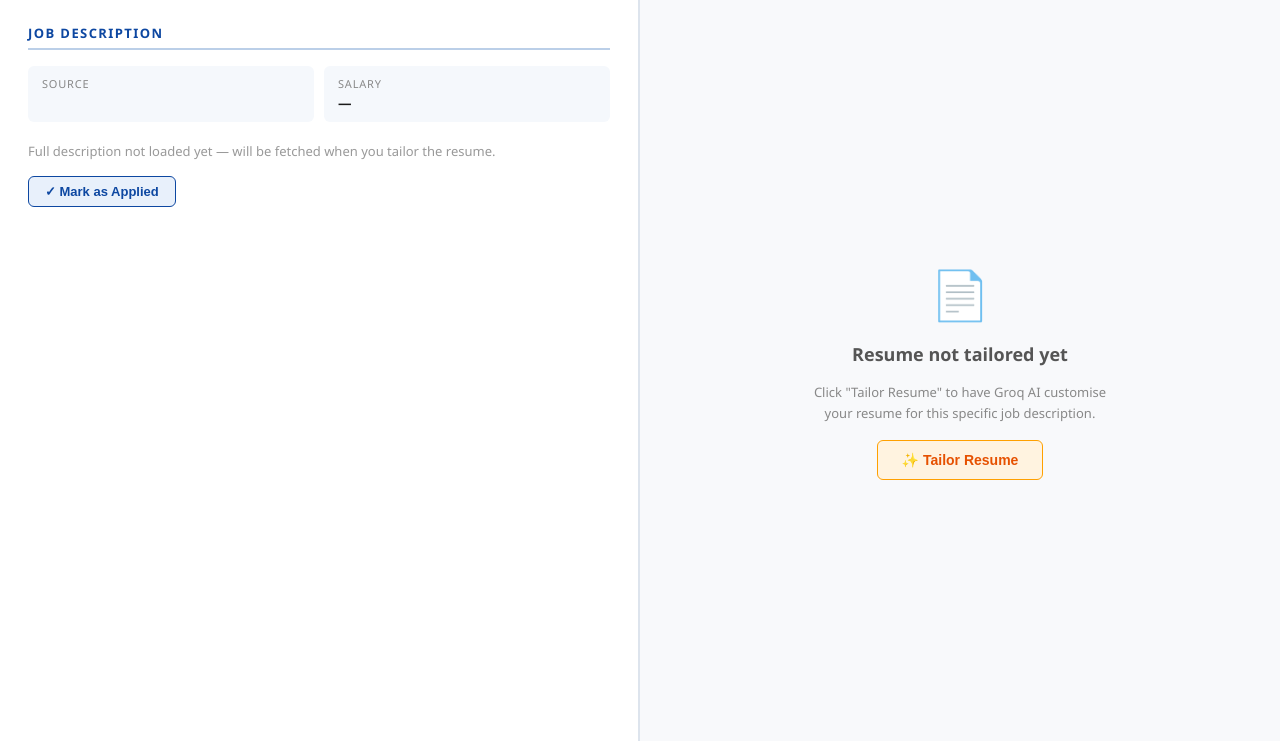
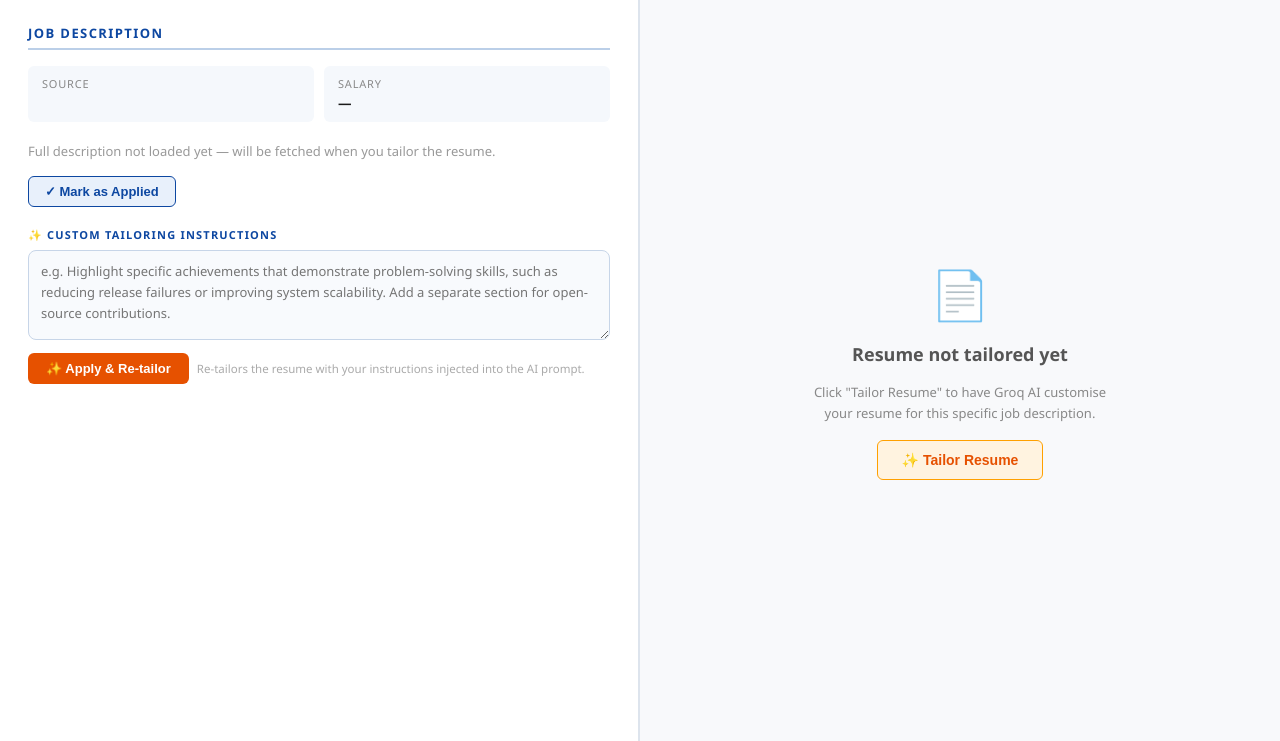
Before and after one commit to Kaushal727281/job-hunter, a Flask app: template templates/job_detail.html in a window 1280 px wide. Shown: the part 59-800 px from the top of the page. Run offline with Flask 3, Linux system fonts and the light colour scheme; the template is opened without the code that fills it, so the values that code supplies are empty; some libraries are stand-ins or nearby versions.

Commit message:
Add custom tailoring instructions box and fix applied jobs showing in All tab
- Add textarea + "Apply & Re-tailor" button in job detail view so users can
  inject custom instructions (e.g. highlight specific achievements) directly
  into the LLM prompt at tailor time
- Thread custom_instructions through tailor route → _bg_tailor → tailor_resume
  where it is injected as a high-priority prompt section
- Fix applied jobs appearing in the All tab on page load by calling
  applyFilters() on DOMContentLoaded

Co-Authored-By: Claude Sonnet 4.6 <noreply@anthropic.com>

```diff
--- a/app.py
+++ b/app.py
@@ -114,7 +114,58 @@ def _suggest_layout(job: dict) -> tuple[str, str]:
     return ("modern", "Product company — Modern Sidebar balances visual appeal with structure")
 
 
-def _bg_tailor(job_id: str, prev_result: dict = None, prev_pdf: str = None):
+def _verify_tips(tips: list[str], resume_html: str) -> list[str]:
+    """
+    Auto-verify each improvement tip against the actual tailored resume HTML.
+    If the key tech/action terms from the tip are found in the resume text,
+    mark it as ✓ Implemented regardless of what the LLM self-reported.
+    Tips already starting with ✓ are left unchanged.
+    """
+    import re as _re
+    from bs4 import BeautifulSoup as _BS
+    resume_text = _BS(resume_html, "html.parser").get_text(" ").lower()
+
+    verified = []
+    for tip in tips:
+        if tip.startswith("✓"):
+            verified.append(tip)
+            continue
+
+        # Extract quoted phrases first, then CamelCase/ALL-CAPS tokens, then slash-separated terms
+        candidates = _re.findall(r'"([^"]+)"', tip)
+        candidates += _re.findall(r'[A-Z][a-zA-Z0-9]*(?:[A-Z][a-zA-Z0-9]+)+', tip)   # CamelCase
+        candidates += _re.findall(r'[A-Z]{2,}(?:/[A-Z]{2,})+', tip)                   # AWS/GCP/Azure style
+        candidates += _re.findall(r'\b[A-Z]{2,}\b', tip)                               # acronyms
+
+        # Also extract key lowercase phrases after "with", "in", "for", "and"
+        phrase_matches = _re.findall(r'(?:with|in|for|and)\s+([\w\s\-/]{3,30}?)(?:,|\.|\s+and|\s+or|$)', tip, _re.I)
+        candidates += [p.strip() for p in phrase_matches if len(p.strip()) > 3]
+
+        # Deduplicate, filter noise words
+        _STOP = {"the", "and", "for", "with", "that", "this", "your", "you", "are", "has",
+                 "have", "been", "more", "than", "from", "its", "can", "such", "any"}
+        seen_terms = []
+        for c in candidates:
+            cl = c.strip().lower()
+            if cl and cl not in _STOP and len(cl) > 2:
+                seen_terms.append(cl)
+
+        if not seen_terms:
+            verified.append(tip)
+            continue
+
+        # A tip is considered addressed if ANY key term appears in the resume
+        found = [t for t in seen_terms if t in resume_text]
+        if found:
+            verified.append(f"✓ Implemented: {tip}")
+            logger.debug(f"  Tip auto-verified (found: {found[:3]}): {tip[:60]}")
+        else:
+            verified.append(tip)
+
+    return verified
+
+
+def _bg_tailor(job_id: str, prev_result: dict = None, prev_pdf: str = None, custom_instructions: str = None):
     """
     Run tailor in background. Retries up to 3× until match_score >= 8.
     prev_result/prev_pdf are the values cleared before starting so we can restore if something goes wrong.
@@ -142,11 +193,17 @@ def _bg_tailor(job_id: str, prev_result: dict = None, prev_pdf: str = None):
                 prev_tips  = result.get("improvement_tips") or []
                 logger.info(f"  Retry {attempt}/{MAX_ATTEMPTS} — score was {score_prev}/10, passing {len(prev_tips)} tips")
                 job_store.update_job(job_id, tailor_error=f"Score {score_prev}/10 — retrying (attempt {attempt}/{MAX_ATTEMPTS})…")
-            result = tailor_resume(job_with_desc, prev_tips=prev_tips)
+            result = tailor_resume(job_with_desc, prev_tips=prev_tips, custom_instructions=custom_instructions)
             score = result.get("match_score", 0) or 0
             logger.info(f"  Attempt {attempt}: match_score={score}/10")
             if score >= TARGET_SCORE:
                 break
+
+        # Auto-verify improvement tips against the actual tailored resume HTML
+        if result.get("improvement_tips") and result.get("resume_html"):
+            result["improvement_tips"] = _verify_tips(
+                result["improvement_tips"], result["resume_html"]
+            )
 
         # Attach layout suggestion
         layout, layout_reason = _suggest_layout(job)
@@ -233,12 +290,15 @@ def tailor(job_id):
     if not job:
         return jsonify({"ok": False, "message": "Job not found"})
     _tailor_running.add(job_id)
+    # Read optional custom instructions from request body
+    data = request.get_json(silent=True) or {}
+    custom_instructions = (data.get("custom_instructions") or "").strip() or None
     # Snapshot existing result so we can restore it if the tailor fails
     prev_result = job.get("tailor_result")
     prev_pdf    = job.get("pdf_path")
     # Clear now so polling returns done=False until fresh output arrives
     job_store.update_job(job_id, tailor_result=None, pdf_path=None, tailor_error=None)
-    t = threading.Thread(target=_bg_tailor, args=(job_id, prev_result, prev_pdf), daemon=True)
+    t = threading.Thread(target=_bg_tailor, args=(job_id, prev_result, prev_pdf, custom_instructions), daemon=True)
     t.start()
     return jsonify({"ok": True, "message": "Tailoring started"})
 
@@ -693,33 +753,63 @@ def outreach(job_id):
     cand_email     = candidate.get("email", "")
     exp_years      = candidate.get("total_experience_years", 0)
 
-    # ── Guess HR email addresses from apply_link domain ────────────────────
+    # ── Resolve company domain ───────────────────────────────────────────────
     _job_boards = {
         "linkedin.com", "glassdoor.com", "naukri.com", "shine.com",
         "indeed.com", "remoteok.com", "workatastartup.com", "instahyre.com",
         "hirist.com", "foundit.in", "monster.com", "wellfound.com",
+        "myworkday.com", "greenhouse.io", "lever.co", "workable.com",
+        "smartrecruiters.com", "icims.com", "taleo.net", "successfactors.com",
     }
     domain = ""
     apply_link = job.get("apply_link", "")
     try:
         from urllib.parse import urlparse
         netloc = urlparse(apply_link).netloc.lower()
-        for prefix in ("www.", "in.", "jobs."):
+        for prefix in ("www.", "in.", "jobs.", "careers."):
             netloc = netloc.removeprefix(prefix)
         if netloc and not any(jb in netloc for jb in _job_boards):
             domain = netloc
     except Exception:
         pass
-    # Fallback: slug from first word of company name
+    # Fallback: slug company name → domain guess
     if not domain and company:
         slug = re.sub(r"[^a-z0-9]", "", company.lower().split()[0])
         domain = f"{slug}.com" if slug else ""
 
-    hr_emails = (
-        [f"careers@{domain}", f"hr@{domain}", f"talent@{domain}",
-         f"recruiting@{domain}", f"jobs@{domain}"]
-        if domain else []
-    )
+    # ── Hunter.io domain search (real verified emails) ──────────────────────
+    hunter_key = os.getenv("HUNTER_API_KEY", "")
+    hr_emails: list[str] = []
+
+    if hunter_key and domain:
+        try:
+            import urllib.request as _ur
+            hunter_url = (
+                f"https://api.hunter.io/v2/domain-search"
+                f"?domain={domain}&type=personal&limit=10&api_key={hunter_key}"
+            )
+            with _ur.urlopen(hunter_url, timeout=6) as resp:
+                hunter_data = json.loads(resp.read().decode())
+            emails_found = hunter_data.get("data", {}).get("emails", [])
+            # Prefer HR / talent / recruiting / careers roles
+            _HR_ROLES = {"hr", "human resources", "talent", "recruit", "hiring",
+                         "career", "people", "workforce", "staffing"}
+            hr_hits   = [e["value"] for e in emails_found
+                         if any(r in (e.get("department") or "").lower() or
+                                r in (e.get("position") or "").lower() or
+                                r in e["value"].split("@")[0].lower()
+                                for r in _HR_ROLES)]
+            other     = [e["value"] for e in emails_found if e["value"] not in hr_hits]
+            hr_emails = (hr_hits + other)[:6]
+            if hr_emails:
+                logger.info(f"  Hunter.io found {len(hr_emails)} email(s) for {domain}")
+        except Exception as e:
+            logger.debug(f"  Hunter.io lookup failed ({e}) — falling back to guesses")
+
+    # Fallback: common HR address patterns (clearly labelled as guesses in UI)
+    if not hr_emails and domain:
+        hr_emails = [f"careers@{domain}", f"hr@{domain}", f"talent@{domain}",
+                     f"recruiting@{domain}", f"jobs@{domain}"]
 
     # ── LinkedIn InMail (connection request note ≤ 300 chars) ──────────────
     skills_str = ", ".join(key_matches[:3]) if key_matches else "Java & backend technologies"
@@ -750,8 +840,11 @@ def outreach(job_id):
         )
 
     from urllib.parse import quote as _q
+    # Gmail compose URL — encode each email separately, comma separator must NOT be encoded
+    # or Gmail treats the whole string as one address
+    to_param = ",".join(_q(e) for e in hr_emails)
     mailto = (
-        f"mailto:{hr_emails[0]}?subject={_q(subject)}&body={_q(body)}"
+        f"https://mail.google.com/mail/?view=cm&to={to_param}&su={_q(subject)}&body={_q(body)}"
         if hr_emails else ""
     )
 
@@ -762,6 +855,7 @@ def outreach(job_id):
         "cold_email_subject": subject,
         "cold_email_body":    body,
         "hr_emails":          hr_emails,
+        "hr_verified":        bool(hunter_key and hr_emails and not hr_emails[0].startswith("careers@")),
         "mailto":             mailto,
     })
 
--- a/requirements.txt
+++ b/requirements.txt
@@ -8,3 +8,4 @@ schedule>=1.2.1
 python-dotenv>=1.0.0
 jinja2>=3.1.3
 pdfminer.six>=20221105
+websocket-client>=1.9.0
--- a/templates/job_detail.html
+++ b/templates/job_detail.html
@@ -198,6 +198,27 @@
       </button>
     </div>
 
+    <!-- Custom tailoring instructions -->
+    <div style="margin-top:20px">
+      <div style="font-size:11px;font-weight:700;text-transform:uppercase;letter-spacing:1.2px;
+                  color:#0d47a1;margin-bottom:8px">✨ Custom Tailoring Instructions</div>
+      <textarea id="custom-instructions"
+                placeholder="e.g. Highlight specific achievements that demonstrate problem-solving skills, such as reducing release failures or improving system scalability. Add a separate section for open-source contributions."
+                style="width:100%;min-height:90px;padding:10px 12px;border:1.5px solid #c7d5e8;
+                       border-radius:8px;font-size:13px;color:#333;line-height:1.6;
+                       font-family:inherit;resize:vertical;background:#f8fafd;outline:none"
+                onfocus="this.style.borderColor='#0d47a1'"
+                onblur="this.style.borderColor='#c7d5e8'"></textarea>
+      <div style="margin-top:8px;display:flex;align-items:center;gap:8px">
+        <button onclick="tailorWithInstructions()"
+                style="padding:8px 18px;border:none;border-radius:6px;background:#e65100;
+                       color:#fff;font-size:13px;font-weight:600;cursor:pointer">
+          ✨ Apply &amp; Re-tailor
+        </button>
+        <span style="font-size:11.5px;color:#aaa">Re-tailors the resume with your instructions injected into the AI prompt.</span>
+      </div>
+    </div>
+
     <!-- Email responses -->
     {% if job.email_responses %}
     <div style="margin-top:20px">
@@ -298,7 +319,7 @@
       <div class="outreach-actions">
         <button class="btn-copy" onclick="copyOutreach('or-body',this)">📋 Copy Body</button>
         <button class="btn-copy" id="or-copy-all" onclick="copyOutreachEmail(this)">📋 Copy All</button>
-        <a class="btn-mailto" id="or-mailto" href="#" target="_blank">✉️ Open in Mail App</a>
+        <a class="btn-mailto" id="or-mailto" href="#" target="_blank">✉️ Open in Gmail</a>
       </div>
     </div>
     <div class="outreach-panel" id="outreach-panel-2">
@@ -336,9 +357,14 @@ function _hideTailorOverlay(){
   document.getElementById('tailor-overlay').classList.remove('active');
 }
 
-function tailorJob(){
+function tailorWithInstructions(){
+  const txt=(document.getElementById('custom-instructions').value||'').trim();
+  tailorJob(txt||null);
+}
+function tailorJob(customInstructions){
   _showTailorOverlay();
-  fetch('/tailor/{{ job.id }}',{method:'POST'}).then(r=>r.json()).then(d=>{
+  const body=customInstructions?JSON.stringify({custom_instructions:customInstructions}):null;
+  fetch('/tailor/{{ job.id }}',{method:'POST',headers:body?{'Content-Type':'application/json'}:{},body:body||undefined}).then(r=>r.json()).then(d=>{
     const panel=document.getElementById('resume-panel');
     if(panel){
       panel.innerHTML=`
```
Also changed, not shown: resume_tailor.py (+6 -2 lines), templates/index.html (+22 -5 lines).
